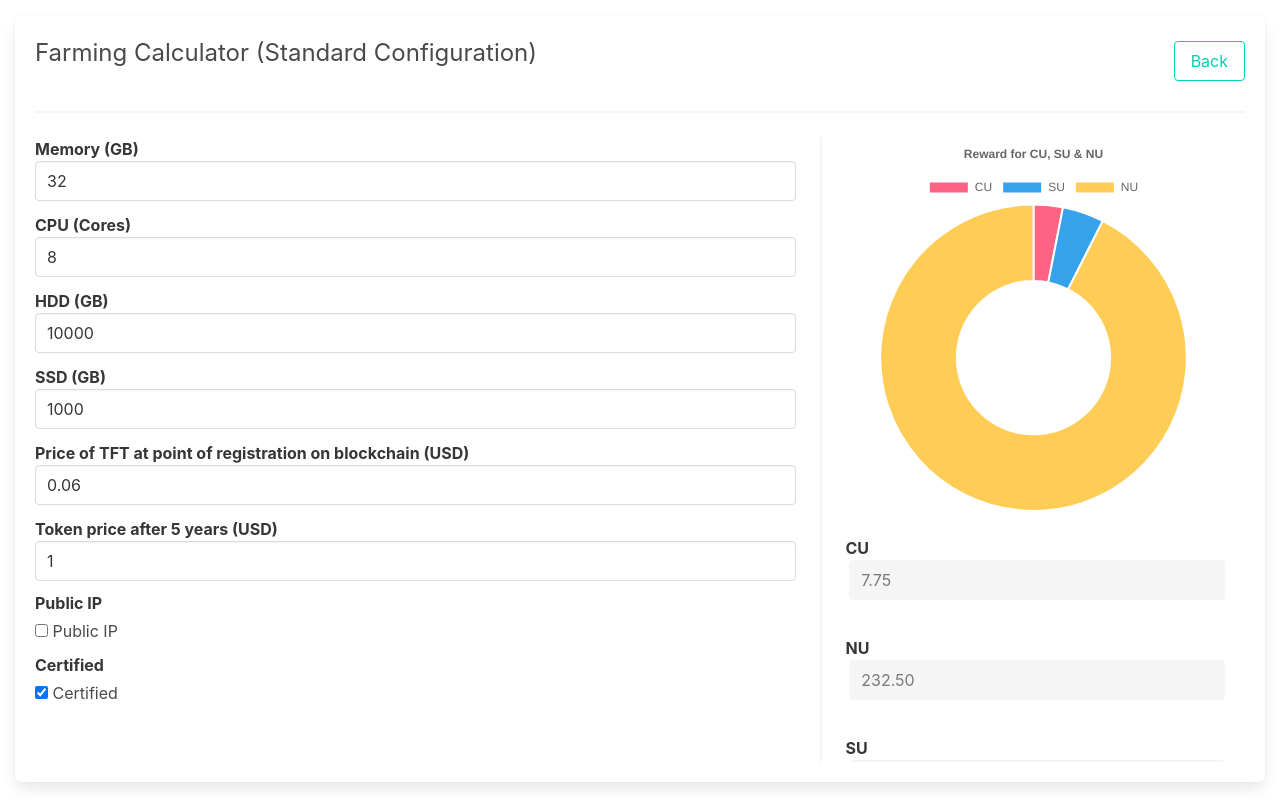
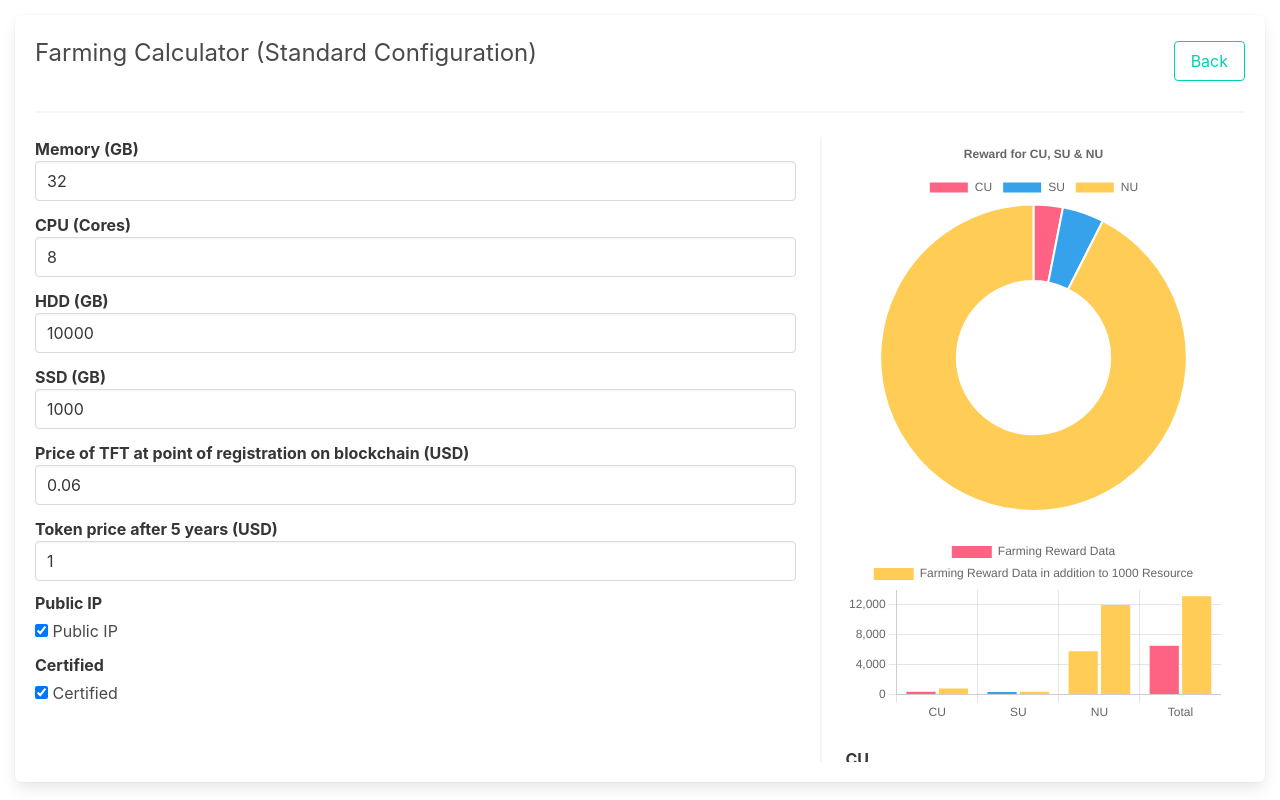
Before and after one commit to threefoldtecharchive/grid_weblets, a Svelte app: page / in a window 1280 px wide. Built offline with nearby package versions, Linux system fonts and the light colour scheme.

Commit message:
Added bar chart

```diff
--- a/src/elements/FarmingCalculator/FarmingCalculator.wc.svelte
+++ b/src/elements/FarmingCalculator/FarmingCalculator.wc.svelte
@@ -3,8 +3,11 @@
 <script lang="ts">
   import FarmingProfile from "../../types/FarmingProfile";
   import { onMount } from "svelte";
-  import { buildPieChart } from "../../utils/FarmingCalculatorCharts";
   import { Chart, registerables } from "chart.js";
+  import {
+    buildPieChart,
+    buildStackedBarChart,
+  } from "../../utils/FarmingCalculatorCharts";
 
   const profiles = [
     new FarmingProfile(),
@@ -52,9 +55,14 @@
   let pieCanvas: HTMLCanvasElement;
   let _pieChart: Chart<"doughnut", number[], string>;
 
+  let stackedBarChart: HTMLCanvasElement;
+  let _stackedBarChart: Chart<"bar", number[], string>;
+
   onMount(() => {
     Chart.register(...registerables);
+
     _pieChart = buildPieChart(pieCanvas);
+    _stackedBarChart = buildStackedBarChart(stackedBarChart);
   });
 
   $: {
@@ -62,6 +70,22 @@
       const { cu, su, nu } = activeProfile;
       _pieChart.data.datasets[0].data = [cu, su, nu];
       _pieChart.update();
+    }
+
+    if (_stackedBarChart && activeProfile) {
+      const cu = activeProfile.getCuFarmingRewardInTft();
+      const su = activeProfile.getSuFarmingRewardInTft();
+      const nu = activeProfile.getNuFarmingRewardInTft();
+      const total = cu + su + nu;
+
+      const stackedCu = activeProfile.getCuFarmingRewardInTft(1000);
+      const stackedSu = activeProfile.getSuFarmingRewardInTft(1000);
+      const stackedNu = activeProfile.getNuFarmingRewardInTft(1000);
+      const stackedTotal = stackedCu + stackedSu + stackedNu;
+
+      _stackedBarChart.data.datasets[0].data = [cu, su, nu, total];
+      _stackedBarChart.data.datasets[1].data = [stackedCu, stackedSu, stackedNu, stackedTotal]; // prettier-ignore
+      _stackedBarChart.update();
     }
   }
 </script>
@@ -146,6 +170,7 @@
         </div>
         <div class="farming-content--right" style="white-space: pre;">
           <canvas bind:this={pieCanvas} />
+          <canvas bind:this={stackedBarChart} />
           {#each outputFields as field (field.symbol)}
             <div class="field">
               <div class="control">
--- a/src/types/FarmingProfile.ts
+++ b/src/types/FarmingProfile.ts
@@ -8,7 +8,7 @@ export default class FarmingProfile {
     public price: number = 0,
     public priceAfter5Years: number = 0,
     public certified: boolean = true,
-    public publicIp: boolean = false
+    public publicIp: boolean = true
   ) {}
 
   public get cu(): number {
@@ -87,4 +87,27 @@ export default class FarmingProfile {
       this;
     return cuFarmingRewardInTft + suFarmingRewardInTft + nuFarmingRewardInTft;
   }
+
+  /* help functions for charts */
+  public getCuFarmingRewardInTft(additionMemory: number = 0): number {
+    const { memory, cpu, tftRewardPerCu } = this;
+    const x = (memory + additionMemory - 1) / 4;
+    const y = (cpu * 4) / 2;
+    const cu = Math.min(x, y);
+    return tftRewardPerCu * cu;
+  }
+
+  public getSuFarmingRewardInTft(additionHdd: number = 0): number {
+    const { hdd, ssd, tftRewardPerSu } = this;
+    const x = (hdd + additionHdd) / 1200;
+    const y = (ssd / 300) * 0.8;
+    const su = x + y;
+    return tftRewardPerSu * su;
+  }
+
+  public getNuFarmingRewardInTft(additionMemory: number = 0): number {
+    const { tftRewardPerNu, publicIp } = this;
+    const nu = this.getCuFarmingRewardInTft(additionMemory) * 30;
+    return publicIp ? tftRewardPerNu * nu : 0;
+  }
 }
--- a/src/utils/FarmingCalculatorCharts.ts
+++ b/src/utils/FarmingCalculatorCharts.ts
@@ -21,7 +21,6 @@ export function buildPieChart(canvas: HTMLCanvasElement) {
       labels: ["CU", "SU", "NU"],
       datasets: [
         {
-          label: "My First Dataset",
           data: [300, 50, 100],
           backgroundColor: [
             "rgb(255, 99, 132)",
@@ -34,3 +33,37 @@ export function buildPieChart(canvas: HTMLCanvasElement) {
     },
   });
 }
+
+export function buildStackedBarChart(canvas: HTMLCanvasElement) {
+  const ctx = canvas.getContext("2d");
+
+  return new Chart(ctx, {
+    type: "bar",
+    data: {
+      labels: ["CU", "SU", "NU", "Total"],
+      datasets: [
+        {
+          label: "Farming Reward Data",
+          data: [5, 7, 12, 5 + 7 + 12],
+          backgroundColor: [
+            "rgb(255, 99, 132)",
+            "rgb(54, 162, 235)",
+            "rgb(255, 205, 86)",
+          ],
+        },
+        {
+          label: "Farming Reward Data in addition to 1000 Resource",
+          data: [5, 7, 12, 5 + 7 + 12],
+          backgroundColor: "rgb(255, 205, 86)",
+        },
+      ],
+    },
+    options: {
+      scales: {
+        y: {
+          beginAtZero: true,
+        },
+      },
+    },
+  });
+}
```
